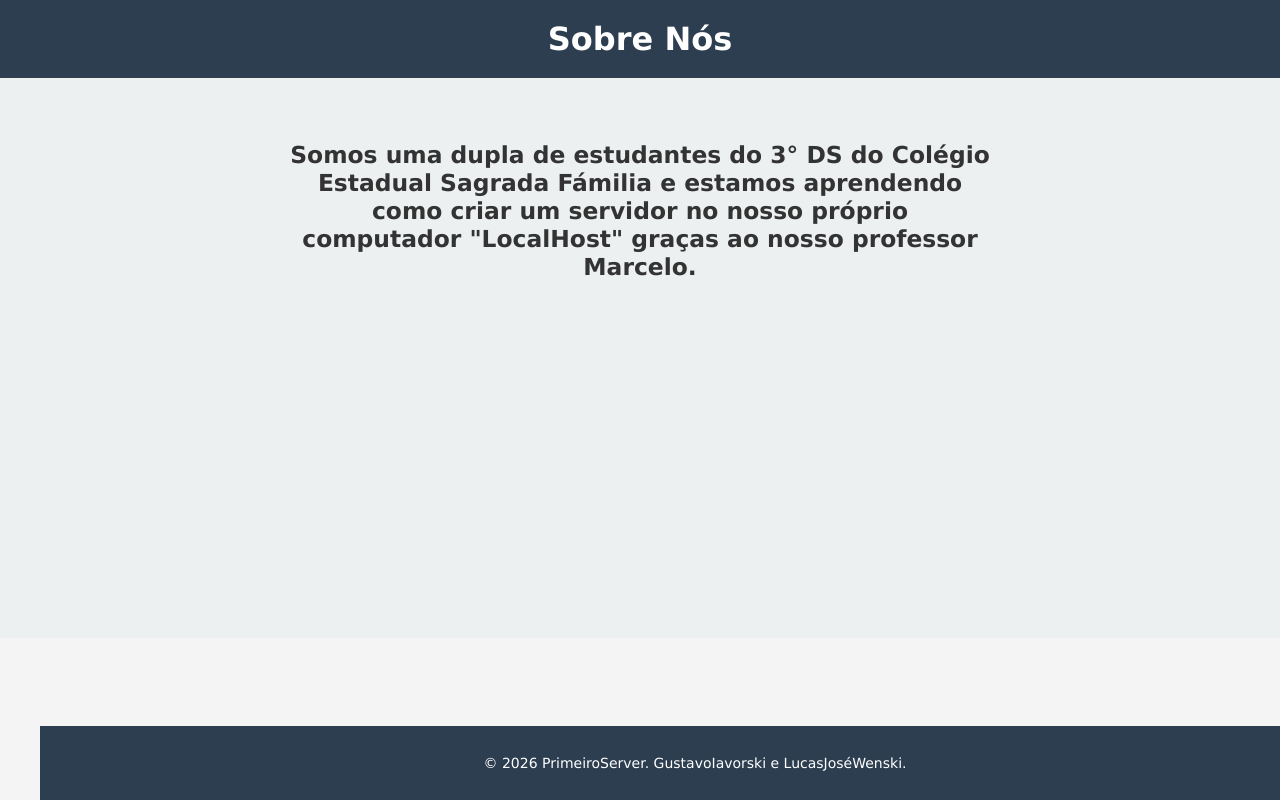
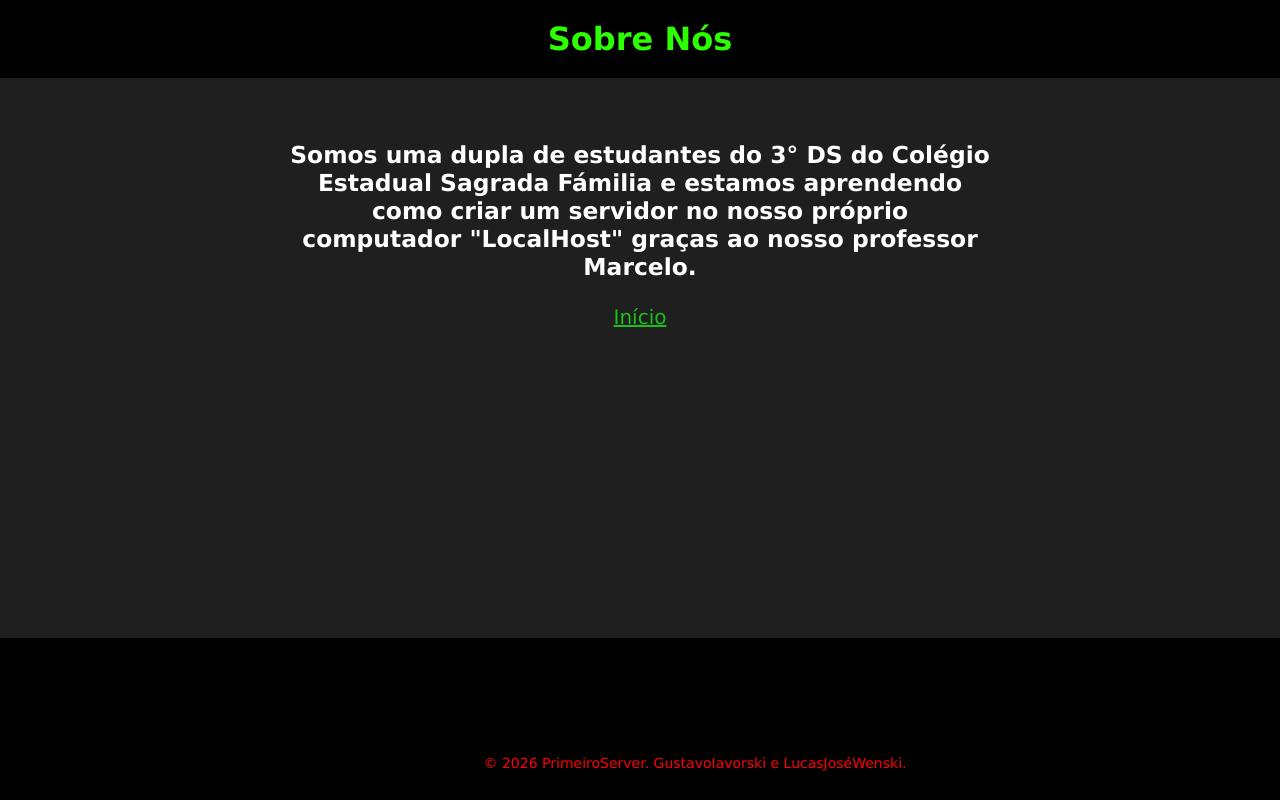
Before and after one commit to gustavo2dev/3DS_IAVORSKI_WENSKI_2026, a plain HTML site: page BACK_FASE2/SERVER_IAVORSKI_WENSKI/HTML/sobre.html in a window 1280 px wide. Drawn offline with Linux system fonts and the light colour scheme.

Commit message:
Update and rename about.html to sobre.html

```diff
--- a/BACK_FASE2/SERVER_IAVORSKI_WENSKI/HTML/about.html
+++ b/BACK_FASE2/SERVER_IAVORSKI_WENSKI/HTML/sobre.html
@@ -6,16 +6,16 @@
     <title>SOBRE NÓS</title>
     <style>
       body {
-        background-color: #f4f4f4;
-        color: #333;
+        background-color: #000000;
+        color: #ffffff;
         text-align: center;
         margin: 0;
         font-family: Verdana, Geneva, Tahoma, sans-serif;
       }
 
       nav {
-        background-color: #2c3e50;
-        color: white;
+        background-color: #000000;
+        color: rgb(43, 255, 0);
         padding: 20px;
       }
 
@@ -26,7 +26,7 @@
 
       header {
         padding: 40px;
-        background-color: #ecf0f1;
+        background-color: #1f1f1f;
         font-size: 20px;
         min-height: 60vh; /* evita que o footer suba */
       }
@@ -36,9 +36,18 @@
         margin: auto;
       }
 
+      a {
+        color: rgb(24, 194, 24);
+      }
+
+      a:hover{
+        color: #000000;
+        background-color: #00ff00;
+      }
+
       footer {
-        background-color: #2c3e50;
-        color: white;
+        background-color: #000000;
+        color: rgb(255, 0, 0);
         padding: 15px;
         position: fixed;
         bottom: 0;
@@ -58,6 +67,8 @@
           Fámilia e estamos aprendendo como criar um servidor no nosso próprio
           computador "LocalHost" graças ao nosso professor Marcelo.
         </h3>
+
+        <a href="/home">Início</a>
       </div>
       <footer>
         <p>&copy; 2026 PrimeiroServer. GustavoIavorski e LucasJoséWenski.</p>
```
